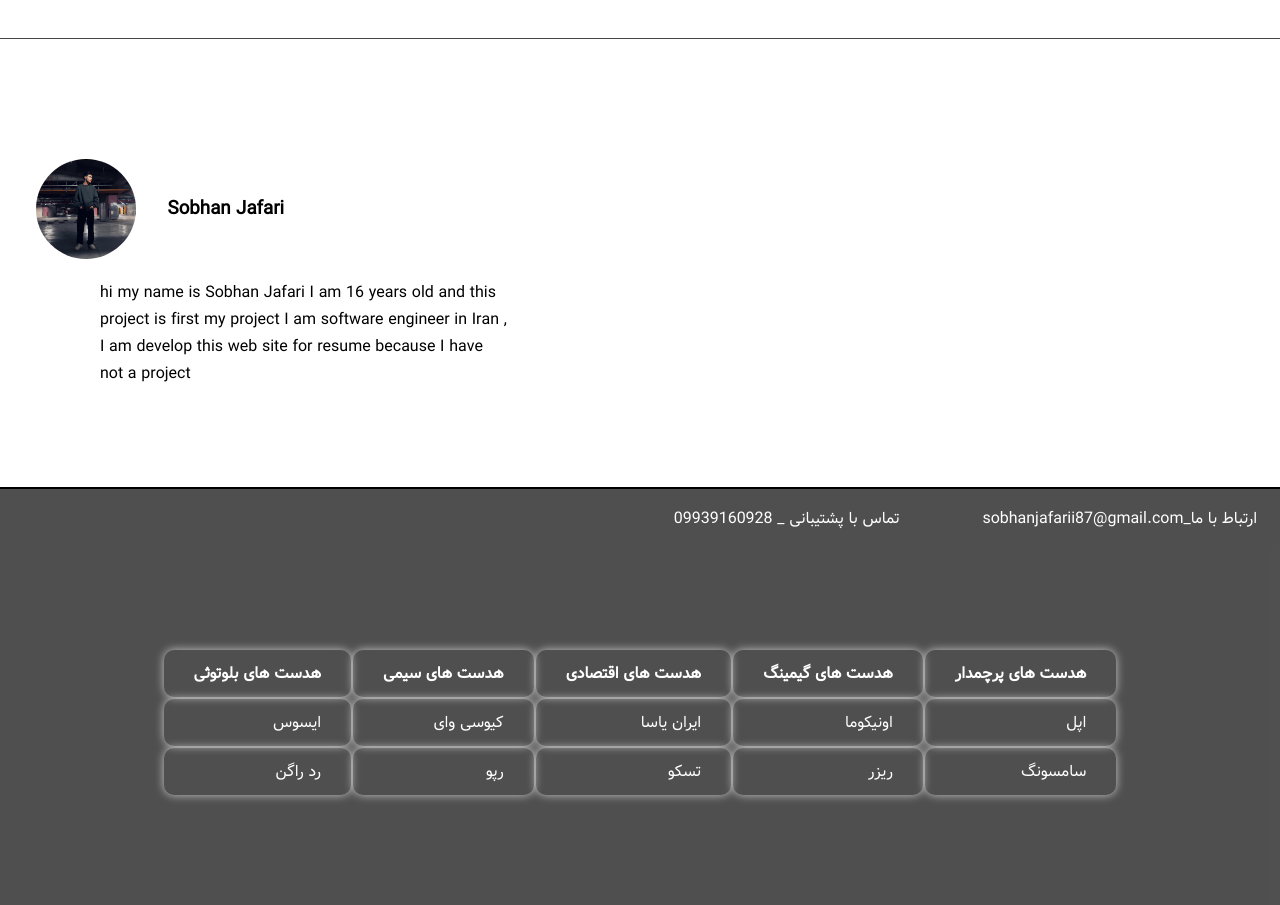
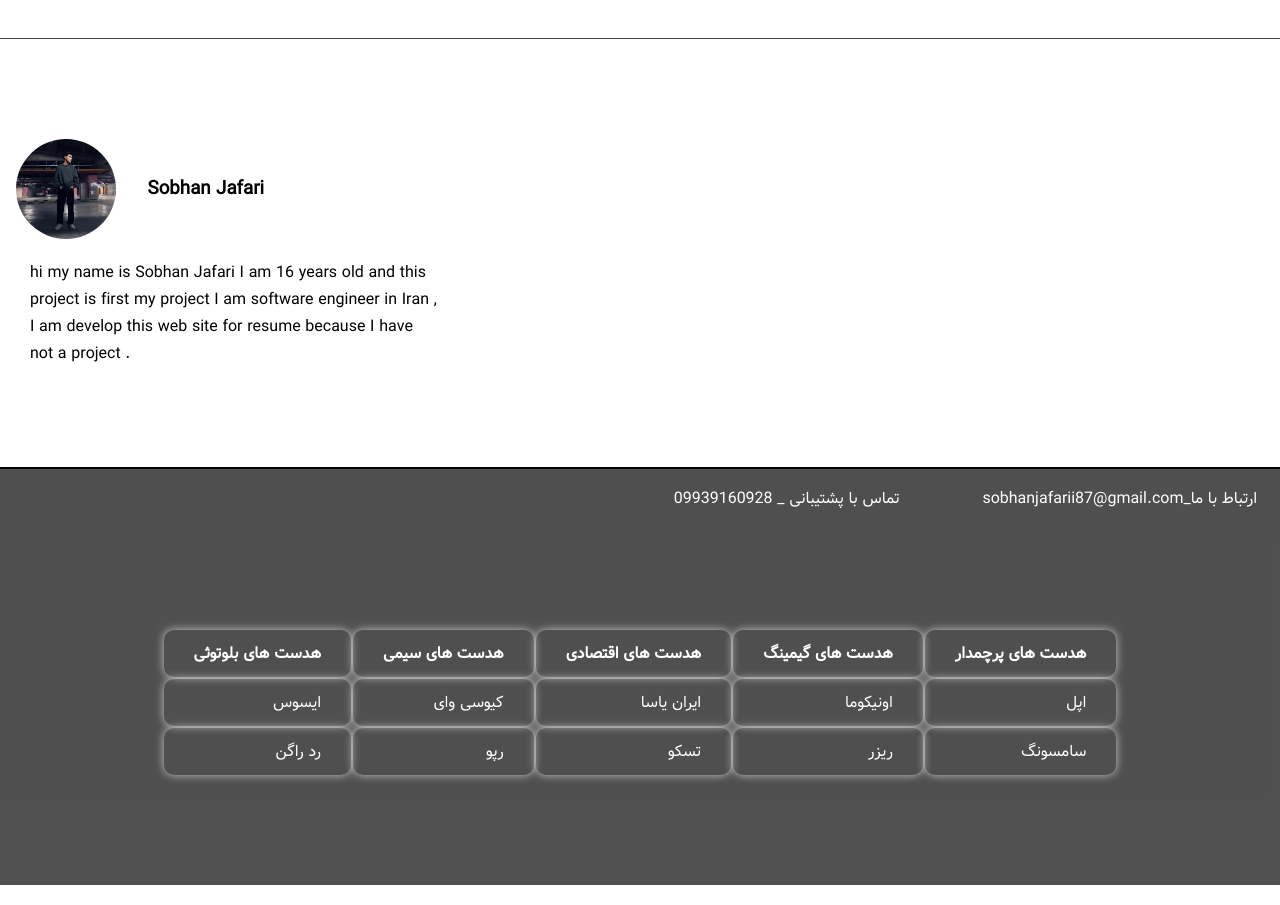
Before and after one commit to sobhanjaferi/musician, a plain HTML site: page index.html in a window 1280 px wide. Shown: the part 3520-4425 px from the top of the page. Drawn offline with nearby package versions, Linux system fonts and the light colour scheme.

Commit message:
edit introduction

```diff
--- a/index.html
+++ b/index.html
@@ -406,7 +406,7 @@
 
                     <div class="introduction">
                         hi my name is Sobhan Jafari I am 16 years old and this project is first my project I am software engineer in Iran ,
-                        I am develop this web site for resume because I have not a project
+                        I am develop this web site for resume because I have not a project .
                     </div>
                 </div>
 
--- a/style.css
+++ b/style.css
@@ -732,7 +732,8 @@ header nav .nav-left .register-login-btn:hover a p{
     align-items: center;
     width: 300px;
     padding: 10px;
-    margin: 10px;
+    margin: -10px;
+    margin-bottom: 10px;
 }
 
 .developers .container .first_developer .img img{
@@ -742,8 +743,9 @@ header nav .nav-left .register-login-btn:hover a p{
 }
 
 .developers .container .first_developer .introduction{
-    margin-left: 100px;
-    width: 410px;
+    margin-left: 30px;
+    margin-right: 30px;
+    max-width: 410px;
 }
 
 /* ================================= footer ================================= */
```
